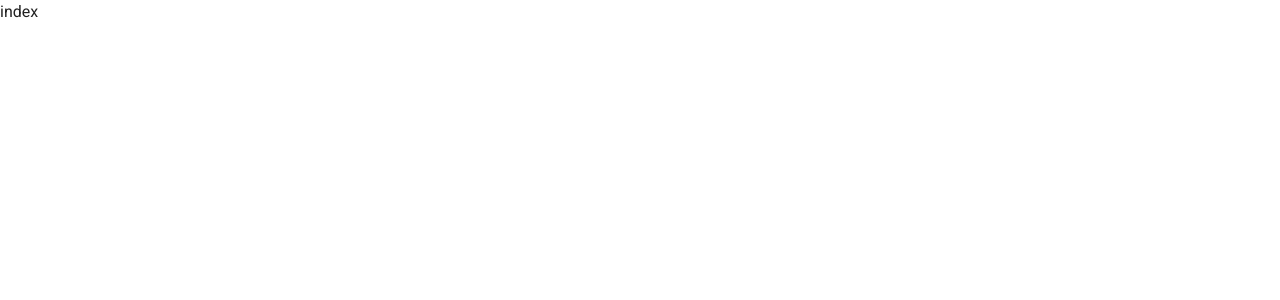
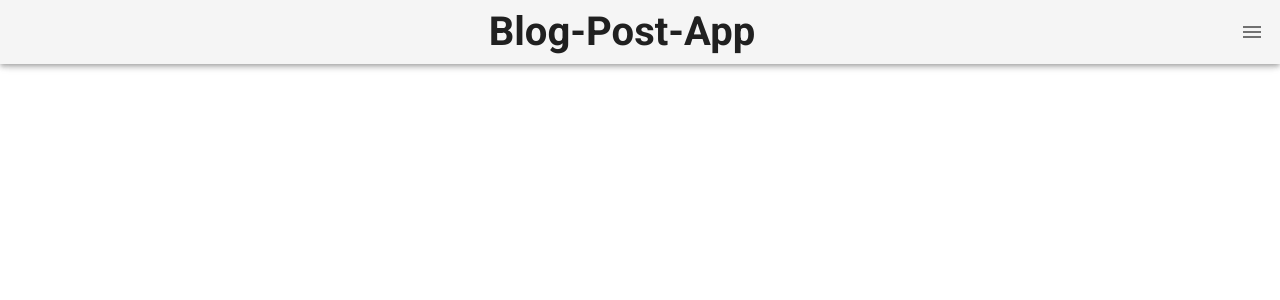
Before and after one commit to mitaniii/blog-post, a Nuxt app: page / in a window 1280 px wide. Shown: the top 300 px of the page. Built offline with nearby package versions, Linux system fonts and the light colour scheme.

Commit message:
トップページの外観とナビゲーションバー

```diff
--- a/pages/index.vue
+++ b/pages/index.vue
@@ -1,9 +1,24 @@
 <template>
-  <div>index</div>
+  <v-app>
+    <v-navigation-drawer v-model="drawer" app />
+    <v-app-bar app>
+      <v-toolbar-title class="mx-auto">
+        <h1>
+          Blog-Post-App
+        </h1>
+      </v-toolbar-title>
+      <v-app-bar-nav-icon @click.stop="drawer = !drawer" />
+    </v-app-bar>
+  </v-app>
 </template>
 
 <script>
 export default {
-  name: 'IndexPage'
+  name: 'IndexPage',
+  data () {
+    return {
+      drawer: false
+    }
+  }
 }
 </script>
```
Also changed, not shown: pages/blog-list.vue (deleted).
